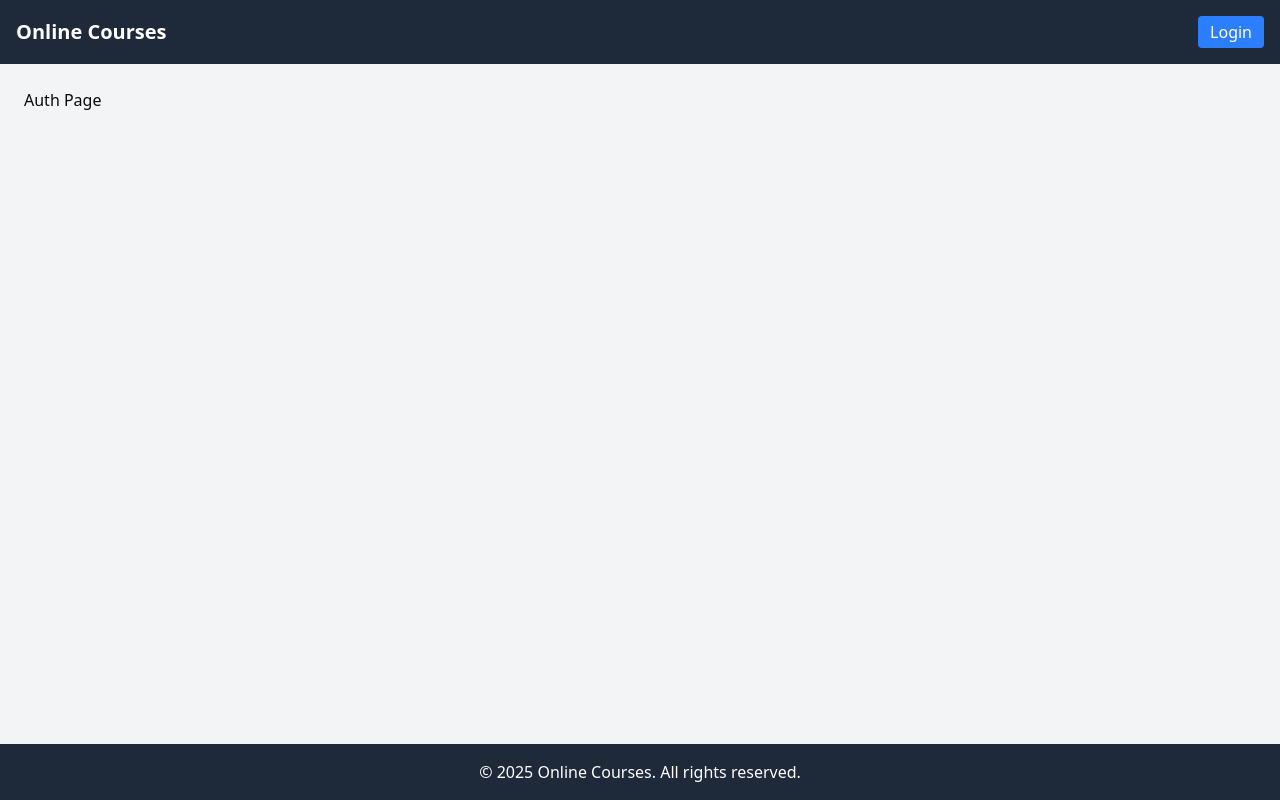
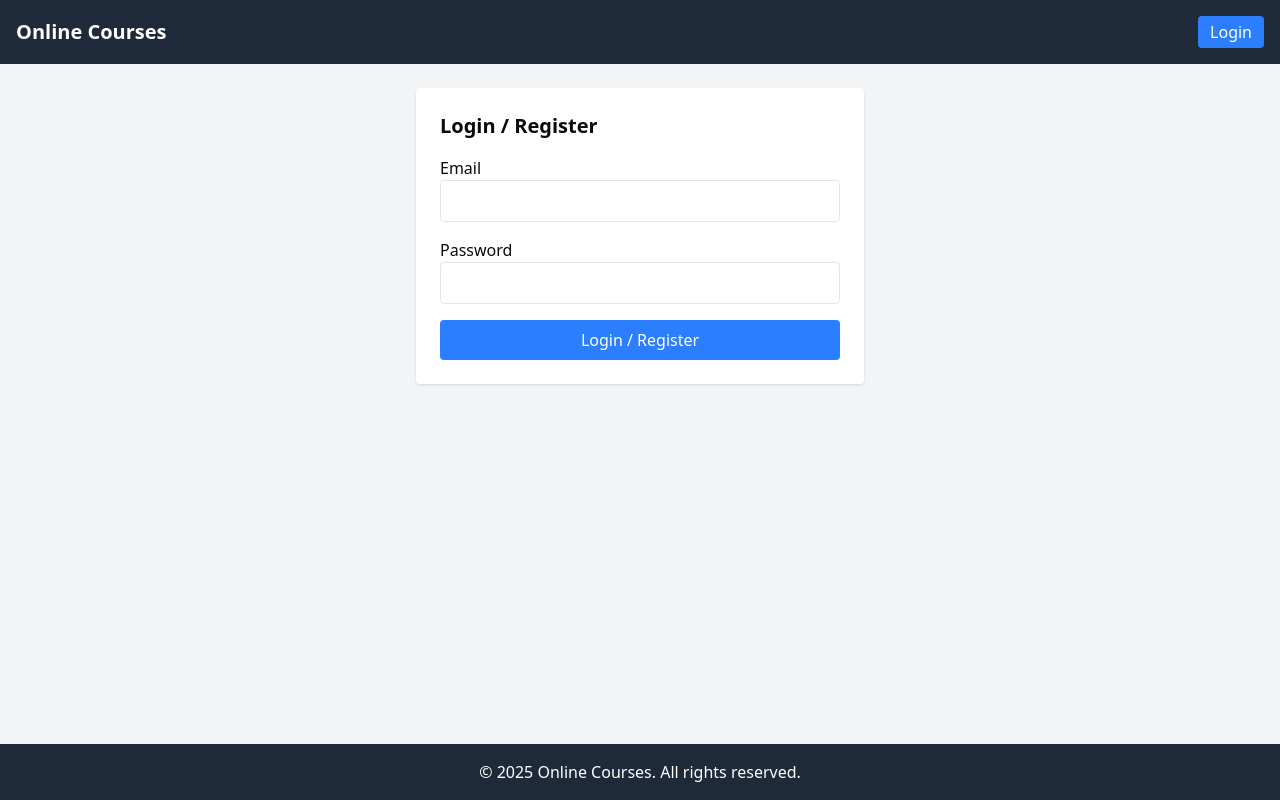
Before and after one commit to kapsomun/online-courses, a React (Vite) app: page /auth in a window 1280 px wide. Built offline with nearby package versions, Linux system fonts and the light colour scheme.

Commit message:
feat add auth form

```diff
--- a/package.json
+++ b/package.json
@@ -10,6 +10,7 @@
     "preview": "vite preview"
   },
   "dependencies": {
+    "@hookform/resolvers": "^5.2.1",
     "@radix-ui/react-dialog": "^1.1.15",
     "@radix-ui/react-label": "^2.1.7",
     "@radix-ui/react-slot": "^1.2.3",
@@ -21,11 +22,13 @@
     "lucide-react": "^0.542.0",
     "react": "^19.1.1",
     "react-dom": "^19.1.1",
+    "react-hook-form": "^7.62.0",
     "react-hot-toast": "^2.6.0",
     "react-redux": "^9.2.0",
     "react-router-dom": "^7.8.2",
     "tailwind-merge": "^3.3.1",
-    "tailwindcss": "^4.1.12"
+    "tailwindcss": "^4.1.12",
+    "yup": "^1.7.0"
   },
   "devDependencies": {
     "@eslint/js": "^9.33.0",
--- /dev/null
+++ b/src/features/auth/ui/AuthForm.tsx
@@ -0,0 +1,85 @@
+import React from "react";
+import { useForm } from "react-hook-form";
+import { yupResolver } from "@hookform/resolvers/yup";
+import * as yup from "yup";
+import { useDispatch } from "react-redux";
+import { useNavigate } from "react-router-dom";
+import toast from "react-hot-toast";
+
+import type { AppDispatch } from "@/app/store";
+import { login } from "../model/authSlice";
+
+import { AuthFormInputs } from "../model/types";
+
+
+
+const schema = yup
+  .object({
+    email: yup.string().email("Invalid email").required("Required field"),
+    password: yup
+      .string()
+      .required("Required field")
+      .min(6, "Minimum 6 characters")
+      .matches(/[a-z]/, "Must contain a lowercase letter")
+      .matches(/[A-Z]/, "Must contain an uppercase letter")
+      .matches(/[^a-zA-Z0-9]/, "Must contain a special character"),
+  })
+  .required();
+
+export const AuthForm: React.FC = () => {
+  const dispatch = useDispatch<AppDispatch>();
+  const navigate = useNavigate();
+  const {
+    register,
+    handleSubmit,
+    formState: { errors },
+  } = useForm<AuthFormInputs>({
+    resolver: yupResolver(schema),
+  });
+
+  const onSubmit = (data: AuthFormInputs) => {
+  dispatch(login(data.email));
+  toast.success(`Hello, ${data.email}! You have logged in.`);
+  navigate("/courses");
+};
+
+  return (
+    <form
+      onSubmit={handleSubmit(onSubmit)}
+      className="max-w-md mx-auto bg-white p-6 rounded shadow flex flex-col gap-4"
+    >
+      <h2 className="text-xl font-bold">Login / Register</h2>
+
+      <div className="flex flex-col">
+        <label>Email</label>
+        <input
+          type="email"
+          {...register("email")}
+          className="border p-2 rounded"
+        />
+        {errors.email && (
+          <p className="text-red-500 text-sm">{errors.email.message}</p>
+        )}
+      </div>
+
+      <div className="flex flex-col">
+        <label>Password</label>
+        <input
+          type="password"
+          {...register("password")}
+          className="border p-2 rounded"
+        />
+        {errors.password && (
+          <p className="text-red-500 text-sm">{errors.password.message}</p>
+        )}
+      </div>
+
+      <button
+        type="submit"
+        className="bg-blue-500 text-white px-4 py-2 rounded hover:bg-blue-600 transition"
+      >
+        Login / Register
+      </button>
+    </form>
+  );
+};
--- a/src/pages/auth/index.tsx
+++ b/src/pages/auth/index.tsx
@@ -1,7 +1,8 @@
 import React from "react";
+import { AuthForm } from "@/features/auth/ui/AuthForm";
 
 const AuthPage: React.FC = () => {
-  return <>Auth Page</>;
+  return <AuthForm />;
 };
 
 export default AuthPage;
```
Also changed, not shown: 1 other file (tests, documents, lock files or other folders).
